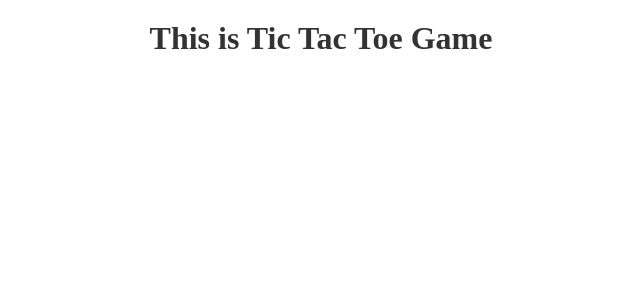
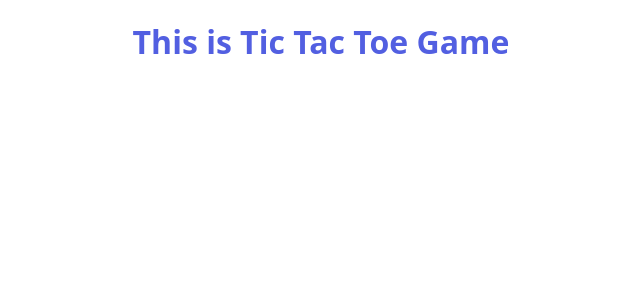
Before and after one commit to AnAtoliy-AA/tic-tac-toe-game, a React (Vite) app in the folder app/: page / in a window 1280 px wide. Shown: the top 300 px of the page, without its empty margins (319-959 px from the left). Built offline with nearby package versions, Linux system fonts and the light colour scheme.

Commit message:
feat: add global styles

```diff
--- a/app/src/App.tsx
+++ b/app/src/App.tsx
@@ -1,10 +1,11 @@
 import Title from './components/styled/tittle'
+import { AllProviders } from './providers/allProviders'
 
 function App() {
   return (
-    <>
+    <AllProviders>
       <Title as='h2'>This is Tic Tac Toe Game</Title>
-    </>
+    </AllProviders>
   )
 }
 
--- a/app/src/components/styled/tittle.tsx
+++ b/app/src/components/styled/tittle.tsx
@@ -22,7 +22,7 @@ const Title = styled.h1.attrs((props) => ({
     }
   }};
   text-align: center;
-  color: #333; //TODO: colors in constant
+  color: var(--primary);
   margin-top: 20px;
 `
 
--- /dev/null
+++ b/app/src/constants/styles/theme.ts
@@ -0,0 +1,171 @@
+import { css } from 'styled-components'
+import { createGlobalStyle } from 'styled-components'
+
+// color names used from https://www.color-meanings.com/list-of-colors-names-hex-codes/
+enum Color {
+  ORANGE = '#F86F03',
+  BLUE = '#525FE1',
+  BABY_BLUE = '#89CFF0',
+  LIGHT_GRAY = '#F4F4F4',
+  WHITE = '#FFF',
+  RED = '#FF0000',
+  FLAME = '#E34A27',
+  CORAL = '#FF7F50',
+  GREEN = '#008000',
+  CYAN_TEAL = '#23C560',
+  JADE_GREEN = '#07AC45',
+  PARIS_GREEN = '#50C878',
+  SPRING = '#00F0A8',
+  BLACK = '#000000',
+  GRAY = '#808080',
+  CLOUD = '#C5C6D0',
+  SILVER = '#ADADC9',
+  PASTEL_GRAY = '#CCCDC6',
+  SILVER_CLOUD = '#CCC',
+  LIGHT_SILVER = '#BBB',
+  YELLOW = '#FFFF00',
+  PURPLE = '#800080',
+  BROWN = '#A52A2A',
+  BLUSH_RED = '#BC544B',
+  AMARANTH_RED = '#F4364C',
+  PINK = '#FFC0CB',
+  PASTEL_PINK = '#FFD1DC',
+  TEAL = '#008080',
+  GHOST_WHITE = '#F3F6FC',
+}
+
+export interface Theme {
+  '--primary': Color
+  '--secondary': Color
+  '--background': Color
+  '--background-secondary': Color
+  '--text': Color
+  '--text-light': Color
+  '--text-title': Color
+  '--text-converted': Color
+  '--success': Color
+  '--success-secondary': Color
+  '--error': Color
+  '--error-secondary': Color
+  '--error-third': Color
+  '--cancel': Color
+  '--text-input-border': Color
+  '--text-input-outlined': Color
+  '--button-primary': Color
+  '--button-secondary': Color
+}
+
+export type ThemeType = 'dark' | 'light'
+
+export const THEMES: Record<ThemeType, Theme> = {
+  light: {
+    '--primary': Color.BLUE,
+    '--secondary': Color.CYAN_TEAL,
+    '--background': Color.GHOST_WHITE,
+    '--background-secondary': Color.SILVER_CLOUD,
+    '--text': Color.BLACK,
+    '--text-light': Color.WHITE,
+    '--text-converted': Color.WHITE,
+    '--text-title': Color.TEAL,
+    '--success': Color.CYAN_TEAL,
+    '--success-secondary': Color.JADE_GREEN,
+    '--error': Color.RED,
+    '--error-secondary': Color.CORAL,
+    '--error-third': Color.PASTEL_PINK,
+    '--cancel': Color.BLUE,
+    '--text-input-border': Color.SILVER_CLOUD,
+    '--text-input-outlined': Color.LIGHT_SILVER,
+    '--button-primary': Color.GRAY,
+    '--button-secondary': Color.LIGHT_GRAY,
+  },
+  dark: {
+    '--primary': Color.PURPLE,
+    '--secondary': Color.WHITE,
+    '--background': Color.GRAY,
+    '--background-secondary': Color.BABY_BLUE,
+    '--text': Color.WHITE,
+    '--text-light': Color.WHITE,
+    '--text-converted': Color.GRAY,
+    '--text-title': Color.TEAL,
+    '--success': Color.PARIS_GREEN,
+    '--success-secondary': Color.SPRING,
+    '--error': Color.FLAME,
+    '--error-secondary': Color.CORAL,
+    '--error-third': Color.PASTEL_PINK,
+    '--cancel': Color.BLUE,
+    '--text-input-border': Color.SILVER_CLOUD,
+    '--text-input-outlined': Color.LIGHT_SILVER,
+    '--button-primary': Color.GRAY,
+    '--button-secondary': Color.LIGHT_GRAY,
+  },
+}
+
+export const device = {
+  xs: '400px',
+  sm: '600px',
+  md: '900px',
+  lg: '1280px',
+  xl: '1440px',
+  xxl: '1920px',
+}
+
+export const media = {
+  xs: <Props extends TemplateStringsArray>(args: Props) => css`
+    @media (max-width: ${device.xs}) {
+      ${css(args)};
+    }
+  `,
+  sm: <Props extends TemplateStringsArray>(args: Props) => css`
+    @media (max-width: ${device.sm}) {
+      ${css(args)};
+    }
+  `,
+  md: <Props extends TemplateStringsArray>(args: Props) => css`
+    @media (max-width: ${device.md}) {
+      ${css(args)};
+    }
+  `,
+  lg: <Props extends TemplateStringsArray>(args: Props) => css`
+    @media (max-width: ${device.lg}) {
+      ${css(args)};
+    }
+  `,
+  xl: <Props extends TemplateStringsArray>(args: Props) => css`
+    @media (max-width: ${device.xl}) {
+      ${css(args)};
+    }
+  `,
+  xxl: <Props extends TemplateStringsArray>(args: Props) => css`
+    @media (max-width: ${device.xxl}) {
+      ${css(args)};
+    }
+  `,
+}
+
+const GlobalStyle = createGlobalStyle`
+  *, *::before, *::after {
+    margin: 0;
+    padding: 0;
+    box-sizing: border-box;
+    font-family:
+    ui-sans-serif,
+    system-ui,
+    -apple-system,
+    BlinkMacSystemFont,
+    Segoe UI,
+    Roboto,
+    Helvetica Neue,
+    Arial,
+    Noto Sans,
+    sans-serif,
+    Apple Color Emoji,
+    Segoe UI Emoji,
+    Segoe UI Symbol,
+    Noto Color Emoji;
+  }
+  input {
+    all: unset;
+  }
+`
+
+export default GlobalStyle
--- /dev/null
+++ b/app/src/hooks/useTheme.ts
@@ -0,0 +1,4 @@
+import { useContext } from 'react'
+import { ThemeContext } from '../providers/themeProvider'
+
+export const useTheme = () => useContext(ThemeContext)
--- /dev/null
+++ b/app/src/providers/allProviders.tsx
@@ -0,0 +1,17 @@
+import { CSSProperties, PropsWithChildren } from 'react'
+import { ThemeProvider } from './themeProvider'
+import GlobalStyle from '../constants/styles/theme'
+import { useTheme } from '../hooks/useTheme'
+
+export const AllProviders = ({ children }: PropsWithChildren) => {
+  const { theme } = useTheme()
+
+  return (
+    <>
+      <GlobalStyle />
+      <ThemeProvider>
+        <div style={{ ...theme } as CSSProperties}>{children}</div>
+      </ThemeProvider>
+    </>
+  )
+}
--- /dev/null
+++ b/app/src/providers/themeProvider.tsx
@@ -0,0 +1,36 @@
+import {
+  SetStateAction,
+  createContext,
+  ReactNode,
+  useState,
+  Dispatch,
+} from 'react'
+import { THEMES, Theme, ThemeType } from '../constants/styles/theme'
+
+interface ThemeContextProps {
+  themeType: ThemeType
+  theme: Theme
+  setCurrentTheme: Dispatch<SetStateAction<ThemeType>> | null //you can use it for theme mode switching(switcher not implemented)
+}
+
+export const ThemeContext = createContext<ThemeContextProps>({
+  themeType: 'light',
+  theme: THEMES['light'],
+  setCurrentTheme: null,
+})
+
+export const ThemeProvider = ({ children }: { children: ReactNode }) => {
+  const [currentTheme, setCurrentTheme] = useState<ThemeType>('light')
+
+  return (
+    <ThemeContext.Provider
+      value={{
+        themeType: currentTheme,
+        theme: THEMES[currentTheme],
+        setCurrentTheme,
+      }}
+    >
+      {children}
+    </ThemeContext.Provider>
+  )
+}
```
